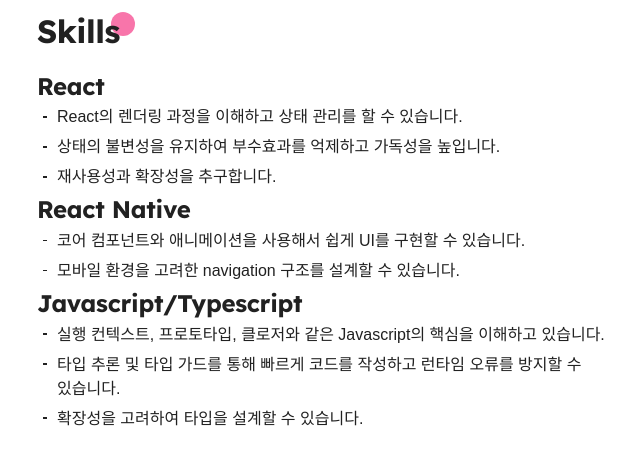
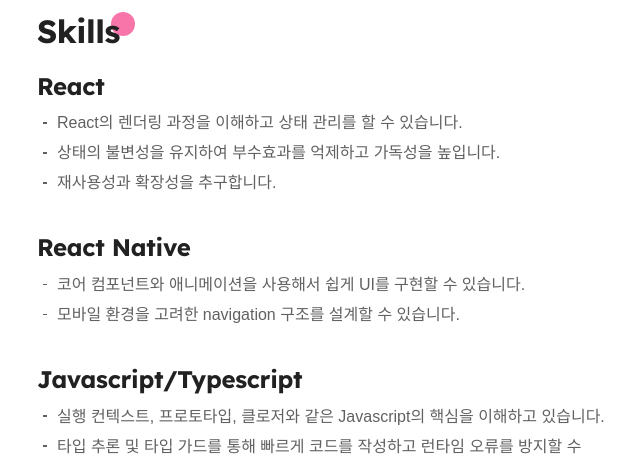
Before and after one commit to kauthenticity/resume, a React (Create React App) app: page / in a window 1280 px wide. Shown: the part 2322-2782 px from the top of the page, without its empty margins (302-942 px from the left). Built offline with nearby package versions, Linux system fonts and the light colour scheme; a web font is replaced by a local one.

Commit message:
🎨 list들 <List> 컴포넌트 추상화

```diff
--- a/src/components/ETC/index.tsx
+++ b/src/components/ETC/index.tsx
@@ -1,33 +1,19 @@
 import {ETC_DATA} from '@constants/etc';
 import {Duration} from '@lib/Duration';
+import List from '@lib/List';
 import Title from '@lib/Title';
-import {Table, Td} from '@styles';
 
 function Etc() {
     return (
         <section className="container">
             <Title text="ETC." />
             {ETC_DATA.map(({title, duration, descriptions}, index) => (
-                <section className="sub__container" key={index}>
+                <div className="sub__container" key={index}>
                     <h2>{title}</h2>
                     <Duration duration={duration} />
-                    <Table>
-                        <tbody>
-                            <tr>
-                                <Td className="label">상세</Td>
-                                <Td>
-                                    <ul className="list__decoration" style={{margin: 0}}>
-                                        {descriptions.map((desc, idx) => (
-                                            <li className="list__decoration text__grey__900" key={idx}>
-                                                {desc}
-                                            </li>
-                                        ))}
-                                    </ul>
-                                </Td>
-                            </tr>
-                        </tbody>
-                    </Table>
-                </section>
+
+                    <List items={descriptions} mt="0.7rem" />
+                </div>
             ))}
         </section>
     );
--- a/src/components/Skills/index.tsx
+++ b/src/components/Skills/index.tsx
@@ -1,5 +1,6 @@
 import {SKILLS_DATA} from '@constants/skills';
 import Divider from '@lib/Divider';
+import List from '@lib/List';
 import Title from '@lib/Title';
 
 function Skills() {
@@ -7,16 +8,11 @@
         <section>
             <Title text="Skills" />
             {SKILLS_DATA.map(({title, descriptions}) => (
-                <section className="sub__container" key={title}>
+                <div className="sub__container" key={title}>
                     <h2>{title}</h2>
-                    <ul className="list__decoration">
-                        {descriptions.map((desc, index) => (
-                            <li className="list__decoration" key={index}>
-                                {desc}
-                            </li>
-                        ))}
-                    </ul>
-                </section>
+
+                    <List items={descriptions} mt="0.5rem" className="text__grey__700" />
+                </div>
             ))}
             <Divider />
         </section>
--- a/src/lib/List.tsx
+++ b/src/lib/List.tsx
@@ -1,13 +1,15 @@
+import classnames from 'classnames';
 import styled from 'styled-components';
 import type {TMarginProps} from 'types/style.type';
 
 type TLineProps = {
     items: string[];
+    className?: string;
 } & TMarginProps;
 
-function List({items, mt, mb}: TLineProps) {
+function List({items, mt, mb, className}: TLineProps) {
     return (
-        <StyledList className="list__decoration text__grey__800" mt={mt} mb={mb}>
+        <StyledList className={classnames('list__decoration__text', className)} mt={mt} mb={mb}>
             {items.map((item, idx) => (
                 <li className="list__decoration" key={idx}>
                     {item}
```
